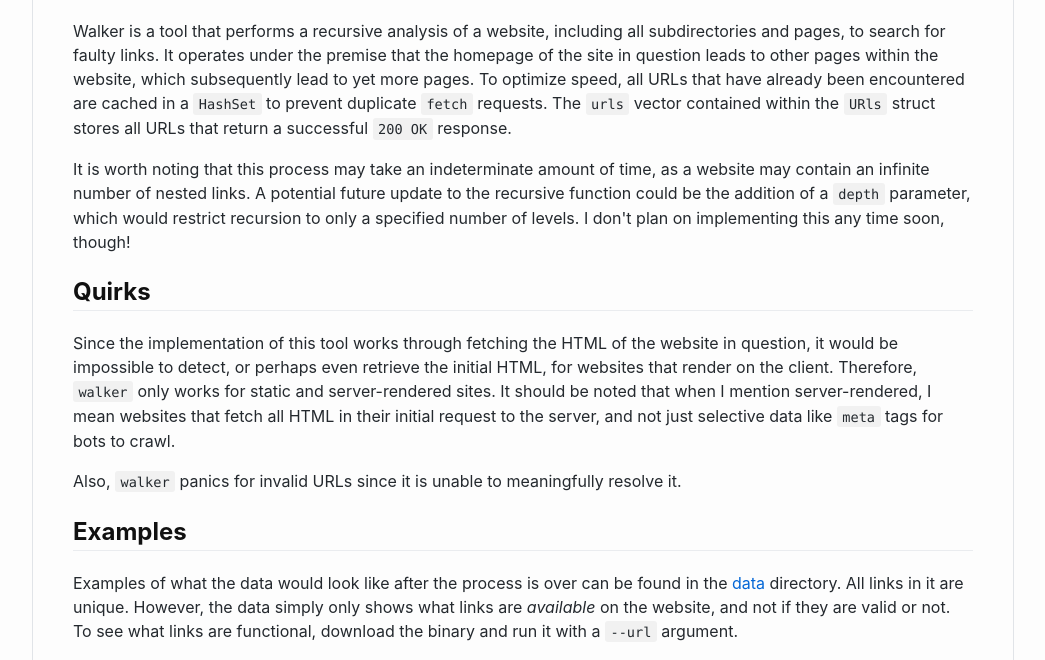
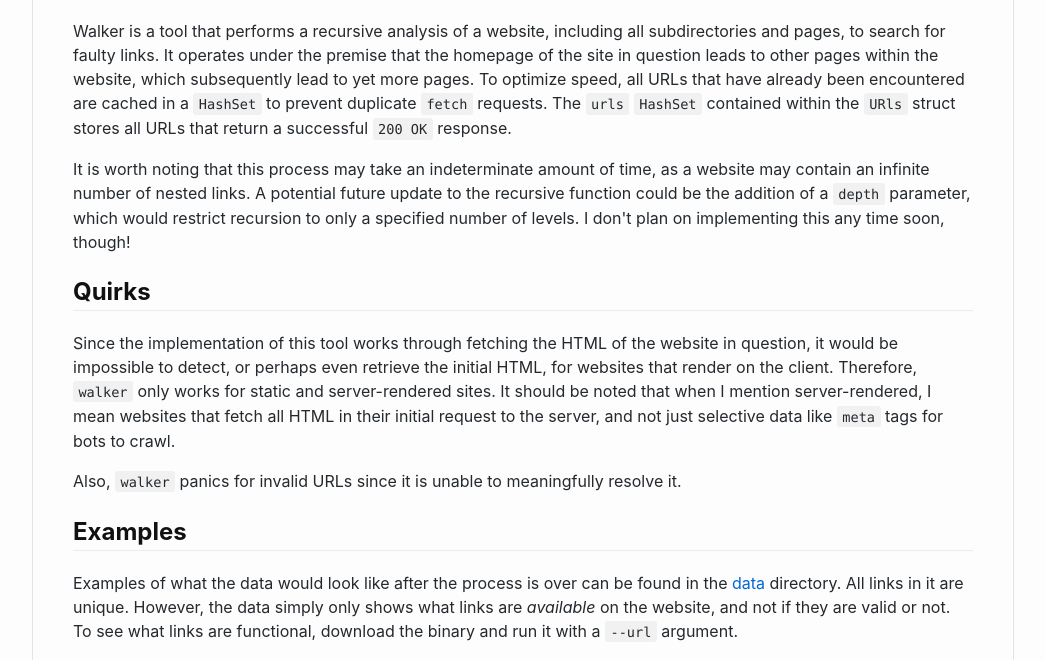
Before and after one commit to ynbh/walker, a plain HTML site: page index.html in a window 1280 px wide. Shown: the part 122-782 px from the top of the page, without its empty margins (117-1162 px from the left). Drawn offline with Linux system fonts and the light colour scheme.

Commit message:
pointless limitation

```diff
--- a/index.html
+++ b/index.html
@@ -234,7 +234,7 @@
         <div class="outline">
 
         <h1>Walker</h1>
-<p>Walker is a tool that performs a recursive analysis of a website, including all subdirectories and pages, to search for faulty links. It operates under the premise that the homepage of the site in question leads to other pages within the website, which subsequently lead to yet more pages. To optimize speed, all URLs that have already been encountered are cached in a <code>HashSet</code> to prevent duplicate <code>fetch</code> requests. The <code>urls</code> vector contained within the <code>URls</code> struct stores all URLs that return a successful <code>200 OK</code> response.</p>
+<p>Walker is a tool that performs a recursive analysis of a website, including all subdirectories and pages, to search for faulty links. It operates under the premise that the homepage of the site in question leads to other pages within the website, which subsequently lead to yet more pages. To optimize speed, all URLs that have already been encountered are cached in a <code>HashSet</code> to prevent duplicate <code>fetch</code> requests. The <code>urls</code> <code>HashSet</code> contained within the <code>URls</code> struct stores all URLs that return a successful <code>200 OK</code> response.</p>
 <p>It is worth noting that this process may take an indeterminate amount of time, as a website may contain an infinite number of nested links. A potential future update to the recursive function could be the addition of a <code>depth</code> parameter, which would restrict recursion to only a specified number of levels. I don't plan on implementing this any time soon, though!</p>
 <h2>Quirks</h2>
 <p>Since the implementation of this tool works through fetching the HTML of the website in question, it would be impossible to detect, or perhaps even retrieve the initial HTML, for websites that render on the client. Therefore, <code>walker</code> only works for static and server-rendered sites. It should be noted that when I mention server-rendered, I mean websites that fetch all HTML in their initial request to the server, and not just selective data like <code>meta</code> tags for bots to crawl.</p>
```
Also changed, not shown: 1 other file.
